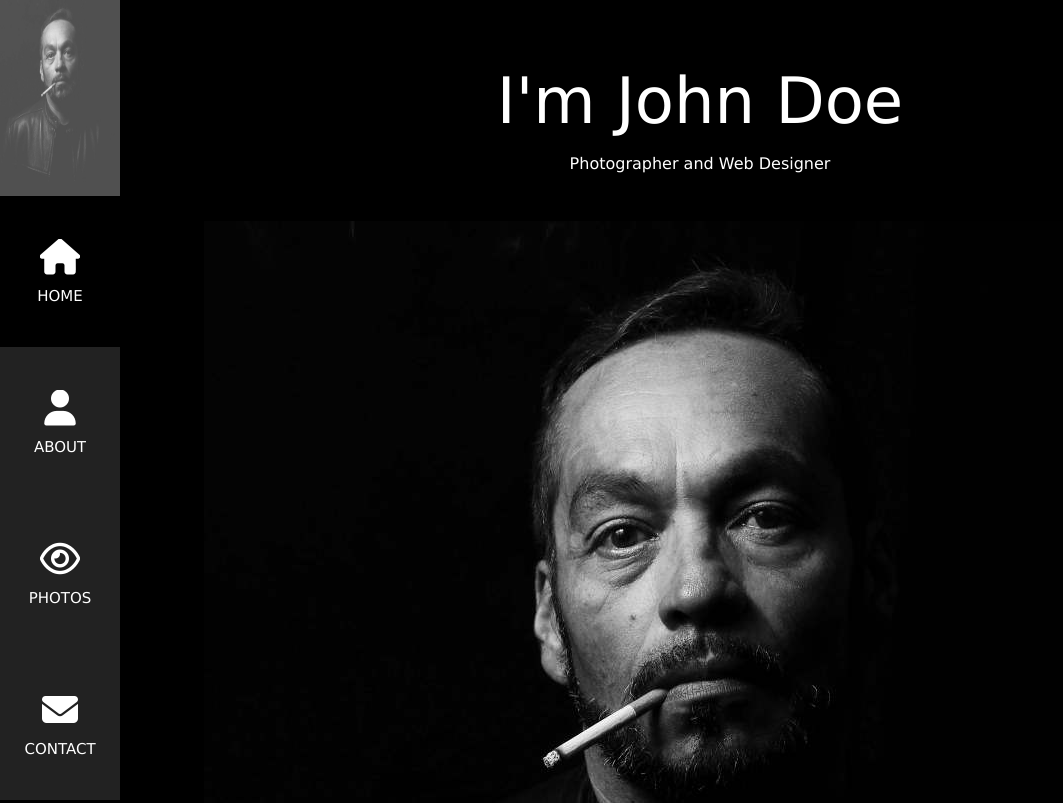
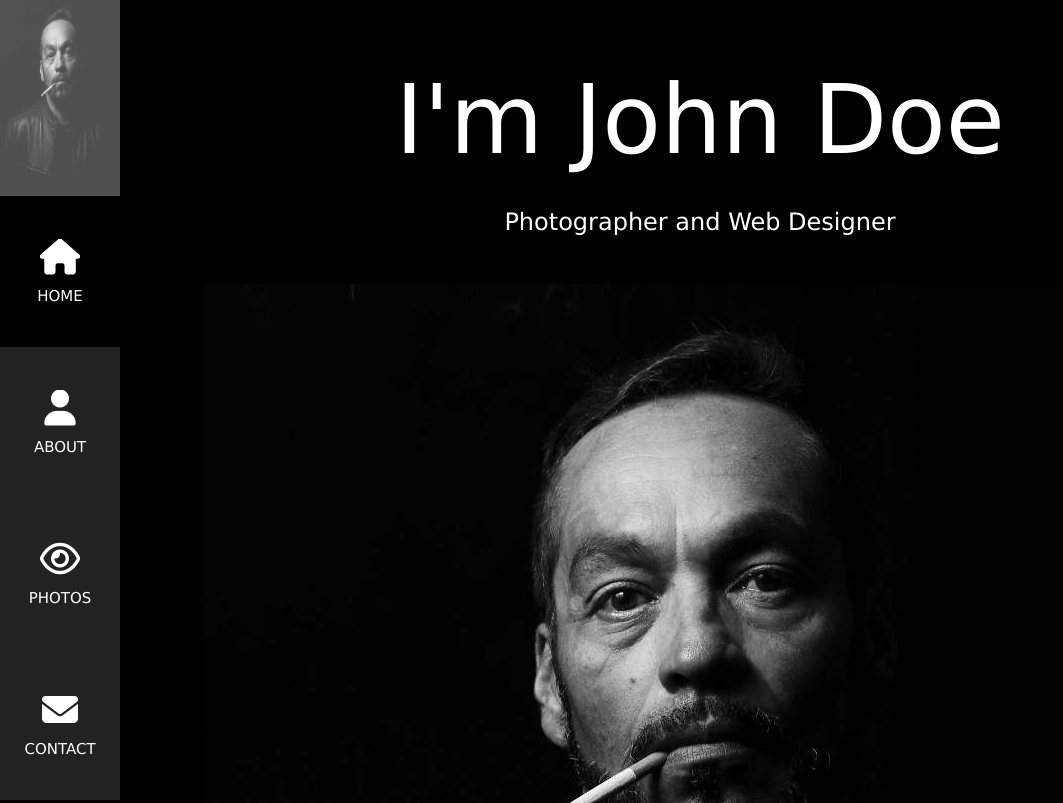
Before and after one commit to baranilakshmi/My--Project, a plain HTML site: page index.html in a window 1280 px wide. Shown: the top 803 px of the page, without its empty margins (0-1063 px from the left). Drawn offline with Linux system fonts and the light colour scheme.

Commit message:
third commit

```diff
--- a/style.css
+++ b/style.css
@@ -68,8 +68,10 @@ height: 150%;
 .hornav {
     width: 100%;
     position: fixed;
+    background: rgba(0,0,0,0.4);
     z-index: 2;
     display: block;
+
 }
 
 .bar {
@@ -104,13 +106,13 @@ height: 150%;
 }
 
 .head {
-    font-size: 64px;
+    font-size: 6rem;
     line-break:auto;
 }
 
 .p1 {
-    margin-top: 1rem;
-    font-size: 16px;
+    margin-top: 2rem;
+    font-size:24px;
 }
 
 .con > head, p1 {
@@ -222,9 +224,9 @@ background-color: #616161;
 }
 
 .conts {
-    margin: 16px 0 ;
-    width: 100%;
-    padding: 0 8px;
+   margin: 16px 0;
+   width: 100%;
+   padding: 0 -16px;
 }
 
 .conts1, .conts2 {
```
